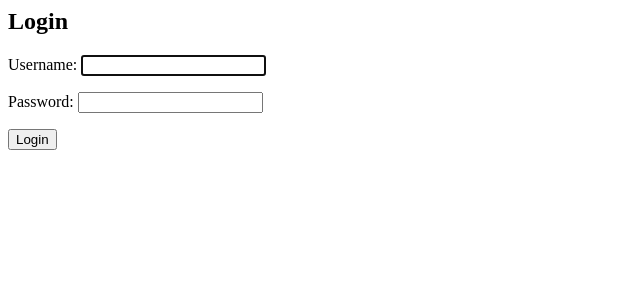
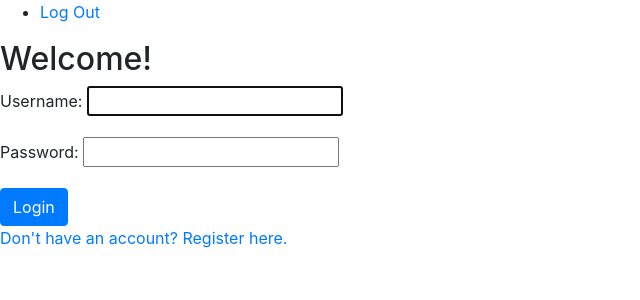
Before and after one commit to CPJackson777/ScoVille, a Django app: page /accounts/login/ in a window 1280 px wide. Shown: the top 300 px of the page, without its empty margins (0-640 px from the left). Run offline with Django 3.2, Linux system fonts and the light colour scheme; parts of the project's set-up code (start-up, migrations or seed data) failed here and were passed over; some libraries are stand-ins or nearby versions.

Commit message:
got logged in user to be redirected to scoville scale page

```diff
--- a/scoville/settings.py
+++ b/scoville/settings.py
@@ -120,4 +120,4 @@ USE_TZ = True
 
 STATIC_URL = '/static/'
 
-LOGIN_REDIRECT_URL = '/home'
+LOGIN_REDIRECT_URL = '/scovillescale'
--- a/scovilleapp/templates/registration/login.html
+++ b/scovilleapp/templates/registration/login.html
@@ -1,6 +1,14 @@
-<h2>Login</h2>
-<form method="post">
+{% extends 'shared/base.html' %}
+{% block content %}
+
+<div class="add-edit-form">
+<h2>Welcome!</h2>
+ <form method="post">
     {% csrf_token %}
     {{ form.as_p }}
-    <button type="submit">Login</button>
-</form>
+    <button class="btn btn-primary" type="submit">Login</button>
+ </form>
+<a class="register-link" href="{% url 'scovilleapp:register' %}">Don't have an account? Register here.</a>
+ </div>
+
+{% endblock %}
--- a/scovilleapp/templates/shared/base.html
+++ b/scovilleapp/templates/shared/base.html
@@ -17,7 +17,7 @@
 <body>
 
     <nav id="site-nav">
-        <img class="logo" src="{% static 'img/pythonlogo.png' %}" alt="Scoville logo">
+        {% comment %} <img class="logo" src="{% static 'img/pythonlogo.png' %}" alt="Scoville logo"> {% endcomment %}
         <ul class="navList">
 
             <li class="navList__route"><a href="{% url 'scovilleapp:logout' %}">Log Out</a></li>
--- a/scovilleapp/views/auth/register.py
+++ b/scovilleapp/views/auth/register.py
@@ -36,7 +36,7 @@ def register_user(request):
         # If authentication was successful, log the user in
         if authenticated_user is not None:
             login(request=request, user=authenticated_user)
-            return redirect(reverse('libraryapp:books'))
+            return redirect(reverse('scovilleapp:home'))
 
         else:
             # Bad login details were provided. So we can't log the user in.
```
